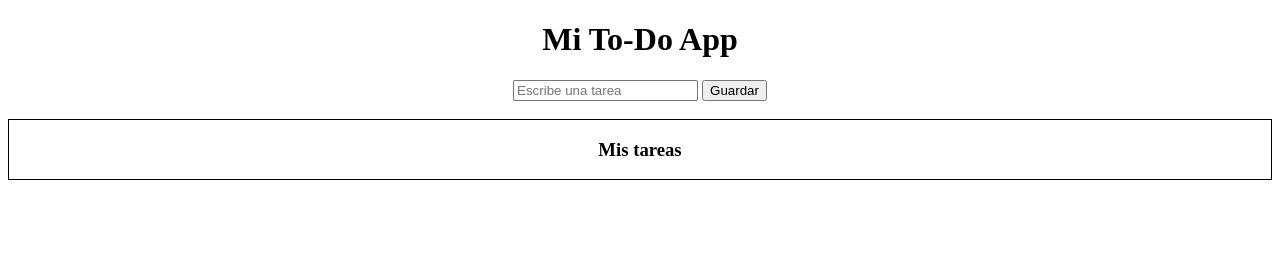
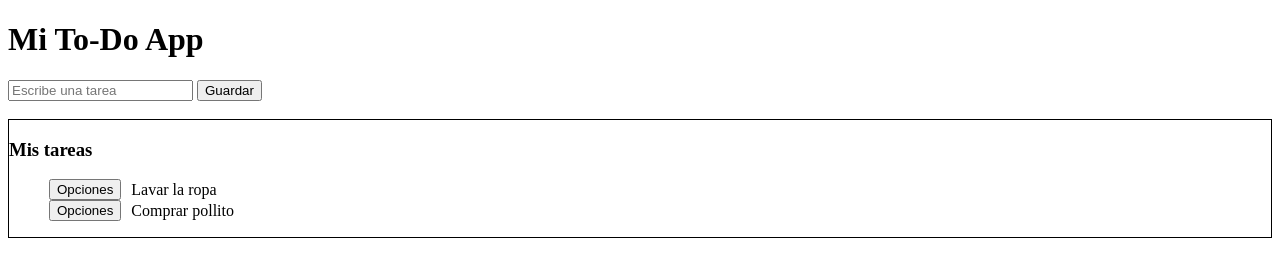
Before and after one commit to RatonEMN/MyProjectsJS, a website: page WK5_ToDoApp/index.html in a window 1280 px wide. Drawn offline with Linux system fonts and the light colour scheme.

Commit message:
Se actualiza el scrip de to do app

```diff
--- a/WK5_ToDoApp/index.html
+++ b/WK5_ToDoApp/index.html
@@ -6,23 +6,31 @@
     <title>Mi To-Do App</title>
 
     <!-- CSS -->
+     <style>
+        li {
+            display: flex;
+            align-items: center;
+            gap: 10px;
+        }
+     </style>
     <!-- <link rel="stylesheet" href="style.css"> -->
 </head>
 
 <body>
-    <div style="text-align: center;">
+    <div>
         <h1>Mi To-Do App</h1>
     </div>
 
-    <div style="text-align: center;">
+    <div>
         <input type="text" id="inputTask" placeholder="Escribe una tarea">
         <button id="save">Guardar</button>
     </div>
 
     <br>
 
-    <div style="text-align: center;border: 1px solid black;" id="tasks">
+    <div style="border: 1px solid black;" id="tasks">
         <h3>Mis tareas</h3>
+        <ul id="mi-lista-dinamica"></ul>
 
     </div>
 
--- a/WK5_ToDoApp/script.js
+++ b/WK5_ToDoApp/script.js
@@ -11,6 +11,8 @@ const inputTask = document.querySelector("#inputTask");
 const btnSave = document.querySelector("#save");
 
 const lisTask = document.querySelector("#tasks");
+
+const listaUl = document.getElementById("mi-lista-dinamica");
 
     //Este es mi array en donde guardare mis tareas
 const tareas = [
@@ -33,8 +35,37 @@ btnSave.addEventListener("click",function(){
     //Limpiamos el input
     inputTask.value = "";
 
+    renderizar(tareas);
+
 });
 
 
-//Tengo que cambiar mi array, a un array de objetos, para guardar el estado de las tareas, tambien es recomenable asignarles un numero ID para que sea mas facil hacer el CRUD
+function renderizar(datos){
+    //Vamos a limpiar la lista para evitar algun dato duplicado:
+    listaUl.innerHTML = "";
+
+    datos.forEach(item => {
+        const li = document.createElement("li");
+
+        const span = document.createElement("span");
+        span.textContent = item.tarea;
+
+        const boton = document.createElement("button");
+        boton.textContent = "Opciones";
+        boton.dataset.id = item.id;
+
+        li.appendChild(boton);
+        li.appendChild(span);
+        listaUl.appendChild(li);
+
+    });
+
+
+}
+
+renderizar(tareas);
+
 //CRUD ---------> Create Read Update Delete
+
+//Se crea una funcion para renderizar, hay que explicar lo que hace cada linea, hay que hacer crud en las tareas,
+// hay que guardar los datos en local storage
```
